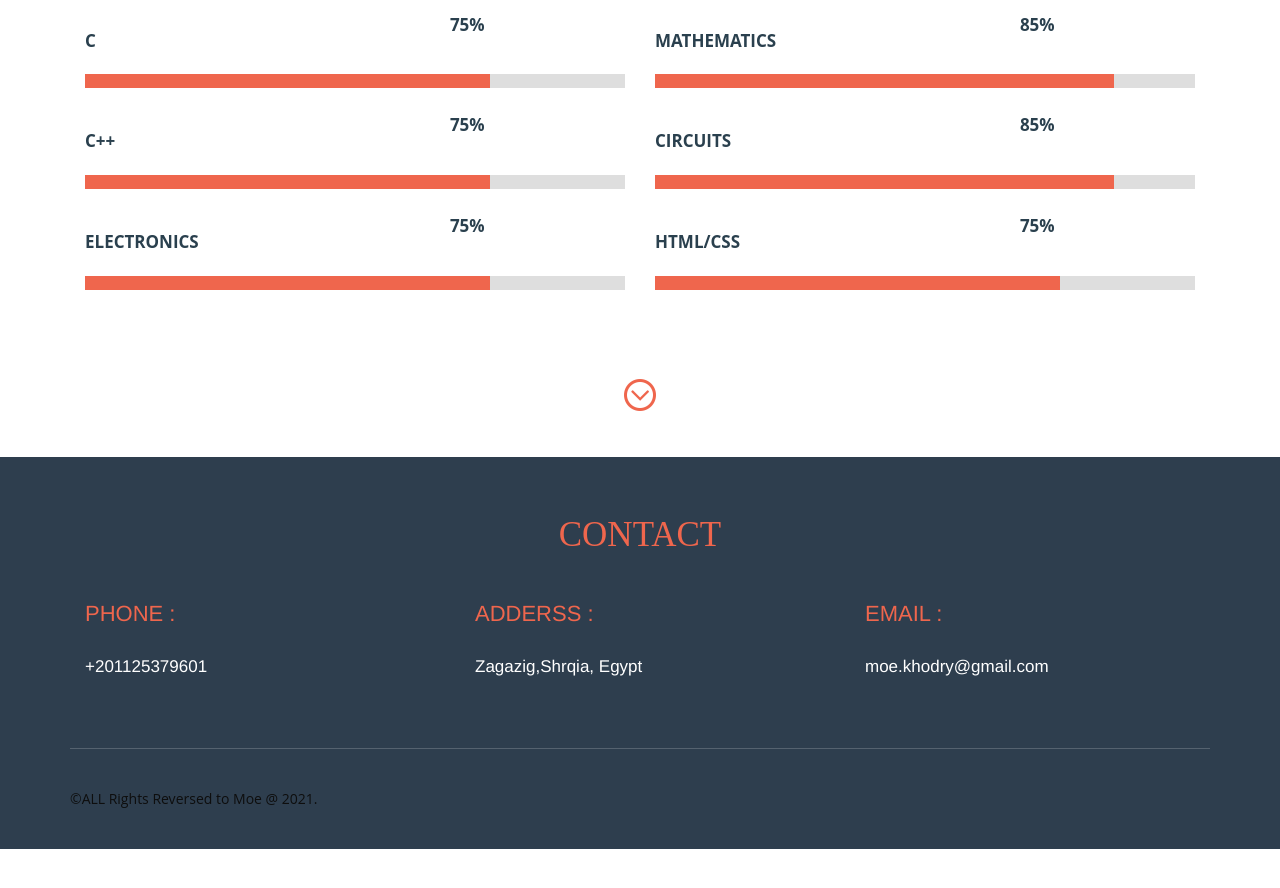
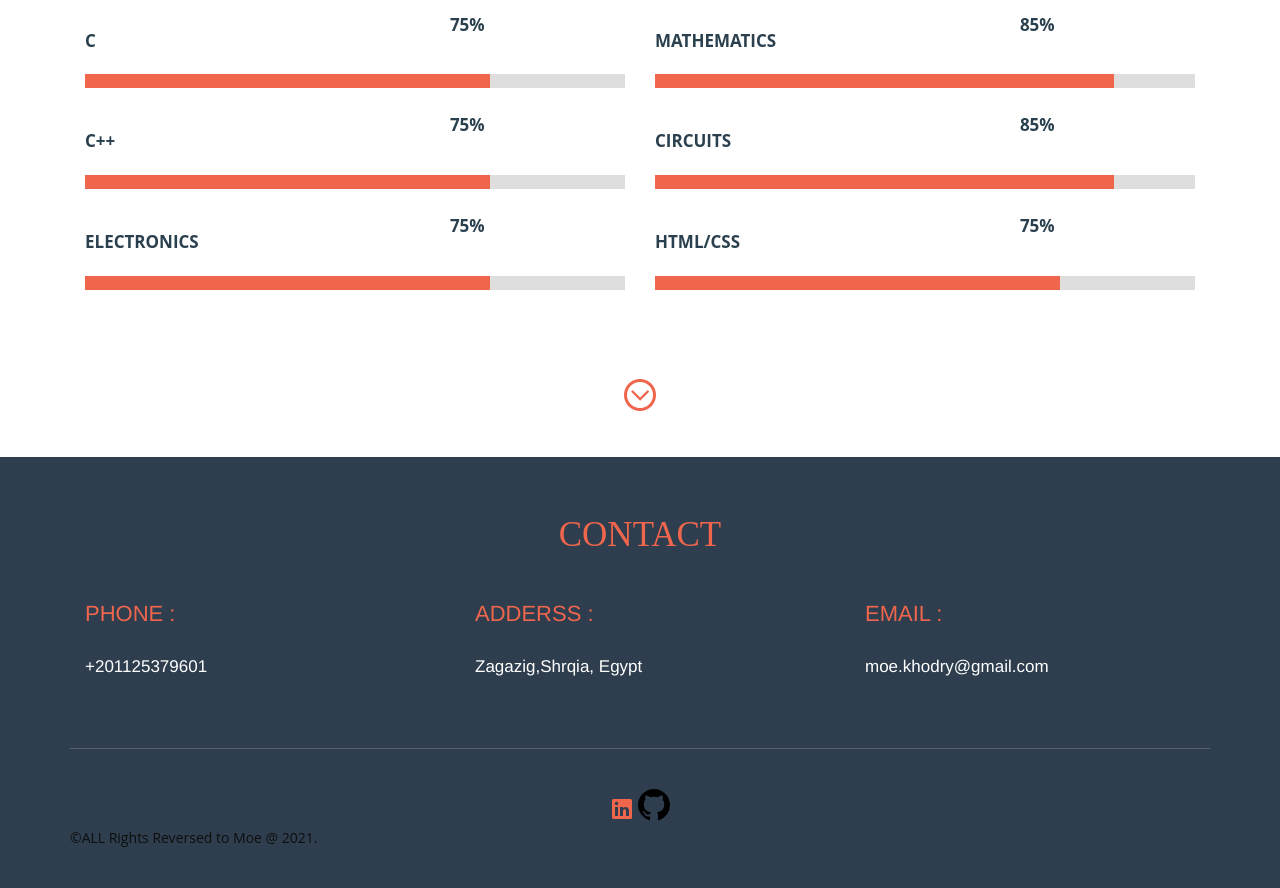
Before and after one commit to moekhodry11/moe, a plain HTML site: page index.html in a window 1280 px wide. Shown: the part 912-1800 px from the top of the page. Before the commit the page ends 1761 px from the top, so only its background shows below. Drawn offline with Linux system fonts and the light colour scheme.

Commit message:
Update index.html (adding linkedin and github site)

```diff
--- a/index.html
+++ b/index.html
@@ -249,6 +249,18 @@ Author URL: http://templatestock.co
 					</div>
 				</div>
 				<div class="footer-bottom">
+
+					<div class="social-links">
+						<a href="https://www.linkedin.com/in/mohamed-khodry/" target="_blank"><svg xmlns="http://www.w3.org/2000/svg" viewBox="0 0 24 24" data-supported-dps="24x24" fill="currentColor" class="mercado-match" width="24" height="24" focusable="false">
+							<path d="M20.5 2h-17A1.5 1.5 0 002 3.5v17A1.5 1.5 0 003.5 22h17a1.5 1.5 0 001.5-1.5v-17A1.5 1.5 0 0020.5 2zM8 19H5v-9h3zM6.5 8.25A1.75 1.75 0 118.3 6.5a1.78 1.78 0 01-1.8 1.75zM19 19h-3v-4.74c0-1.42-.6-1.93-1.38-1.93A1.74 1.74 0 0013 14.19a.66.66 0 000 .14V19h-3v-9h2.9v1.3a3.11 3.11 0 012.7-1.4c1.55 0 3.36.86 3.36 3.66z"></path>
+						  </svg><i class="fab fa-linkedin"></i></a>
+						<a href="https://github.com/moekhodry11/" target="_blank"><svg height="32" aria-hidden="true" viewBox="0 0 16 16" version="1.1" width="32" data-view-component="true" class="octicon octicon-mark-github v-align-middle">
+							<path d="M8 0c4.42 0 8 3.58 8 8a8.013 8.013 0 0 1-5.45 7.59c-.4.08-.55-.17-.55-.38 0-.27.01-1.13.01-2.2 0-.75-.25-1.23-.54-1.48 1.78-.2 3.65-.88 3.65-3.95 0-.88-.31-1.59-.82-2.15.08-.2.36-1.02-.08-2.12 0 0-.67-.22-2.2.82-.64-.18-1.32-.27-2-.27-.68 0-1.36.09-2 .27-1.53-1.03-2.2-.82-2.2-.82-.44 1.1-.16 1.92-.08 2.12-.51.56-.82 1.28-.82 2.15 0 3.06 1.86 3.75 3.64 3.95-.23.2-.44.55-.51 1.07-.46.21-1.61.55-2.33-.66-.15-.24-.6-.83-1.23-.82-.67.01-.27.38.01.53.34.19.73.9.82 1.13.16.45.68 1.31 2.69.94 0 .67.01 1.3.01 1.49 0 .21-.15.45-.55.38A7.995 7.995 0 0 1 0 8c0-4.42 3.58-8 8-8Z"></path>
+						</svg><i class="fab fa-github"></i></a>
+					  </div>
+
+
+
 			</footer>
 
 
```
